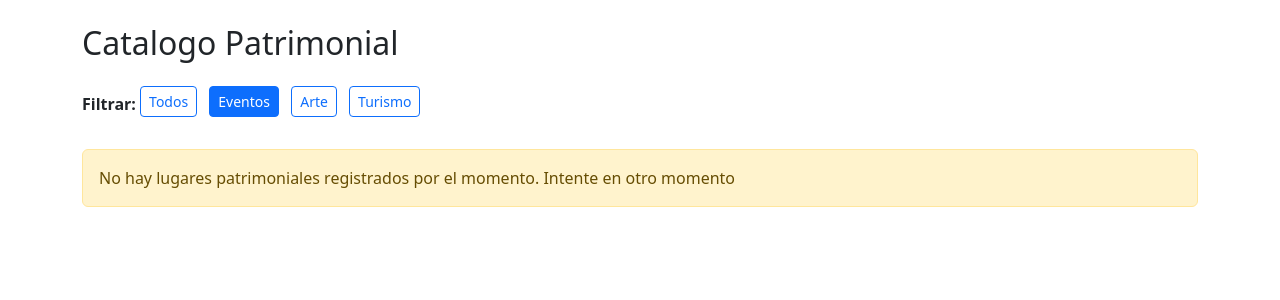
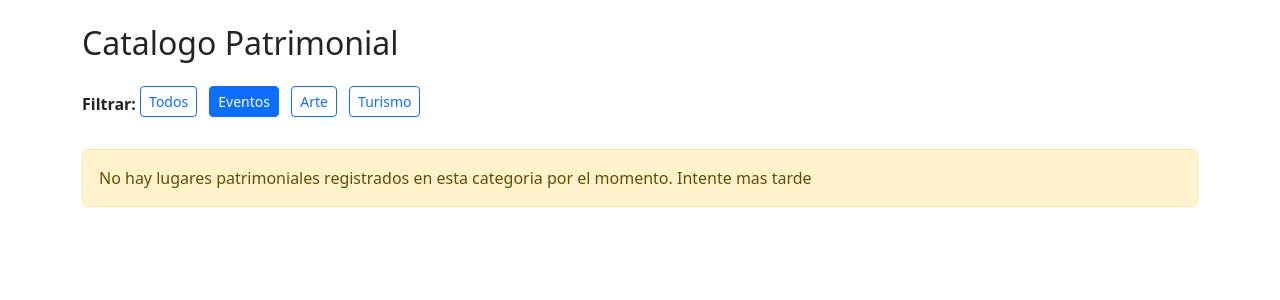
Before and after one commit to ffernan2/CER2-OLIVARESFERNANDO, a Django app: page /categoria/2/ in a window 1280 px wide. Shown: the part 56-356 px from the top of the page. Run offline with Django 5.2, Linux system fonts and the light colour scheme; a user stored in the database is signed in; data comes from the database, SQL or seed files in the repository; both versions use the stored data as it was after the commit.

Commit message:
acceso restringido si no se inicia sesion

```diff
--- a/fundacionPatrimonio/templates/catalogo/catalogo.html
+++ b/fundacionPatrimonio/templates/catalogo/catalogo.html
@@ -26,7 +26,7 @@
     </div>
     {% empty %}
     <div class="col-12">
-        <div class="alert alert-warning">No hay lugares patrimoniales registrados por el momento. Intente en otro momento</div>
+        <div class="alert alert-warning">No hay lugares patrimoniales registrados en esta categoria por el momento. Intente mas tarde</div>
     </div>
     {% endfor %}
 </div>
--- a/fundacionPatrimonio/views.py
+++ b/fundacionPatrimonio/views.py
@@ -1,5 +1,7 @@
 from django.shortcuts import render, get_object_or_404
+from django.contrib.auth.decorators import login_required
 from .models import LugarPatrimonial, Categoria
+
 
 # Create your views here.
 # RF01
@@ -7,17 +9,20 @@ def index(request):
     return render(request, 'catalogo/index.html')
 
 # RF02
+@login_required
 def catalogo_view(request):
     lugares=LugarPatrimonial.objects.all()
     categorias=Categoria.objects.all()
     return render(request, 'catalogo/catalogo.html', {'lugares': lugares, 'categorias': categorias})
 
 # RF03
+@login_required
 def detalle_lugar(request, id):
     lugar=get_object_or_404(LugarPatrimonial, id=id)
     return render(request, 'catalogo/detalle.html', {'lugar' : lugar})
 
 # RF05
+@login_required
 def filtro_categoria(request, id):
     categoria_seleccionada=get_object_or_404(Categoria, id=id)
     lugares=LugarPatrimonial.objects.filter(categoria=categoria_seleccionada)
```
Also changed, not shown: db.sqlite3.
